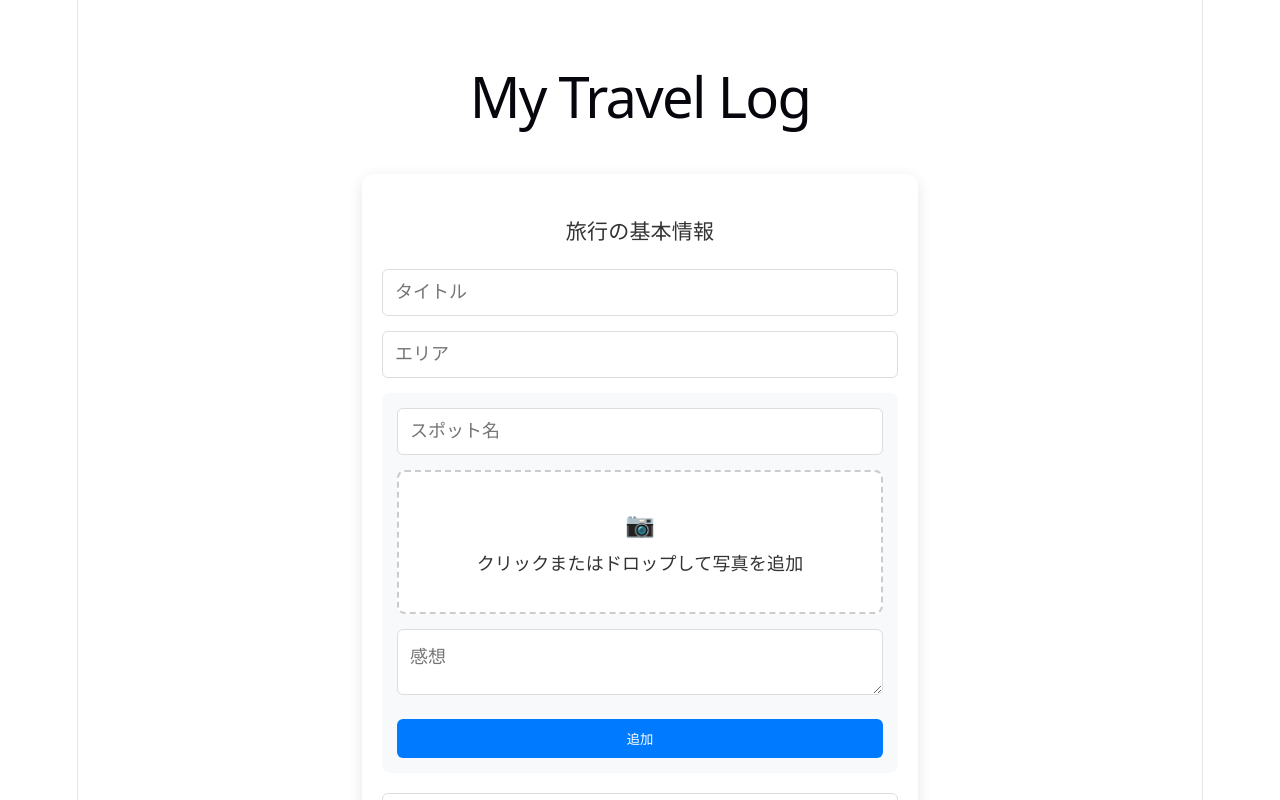
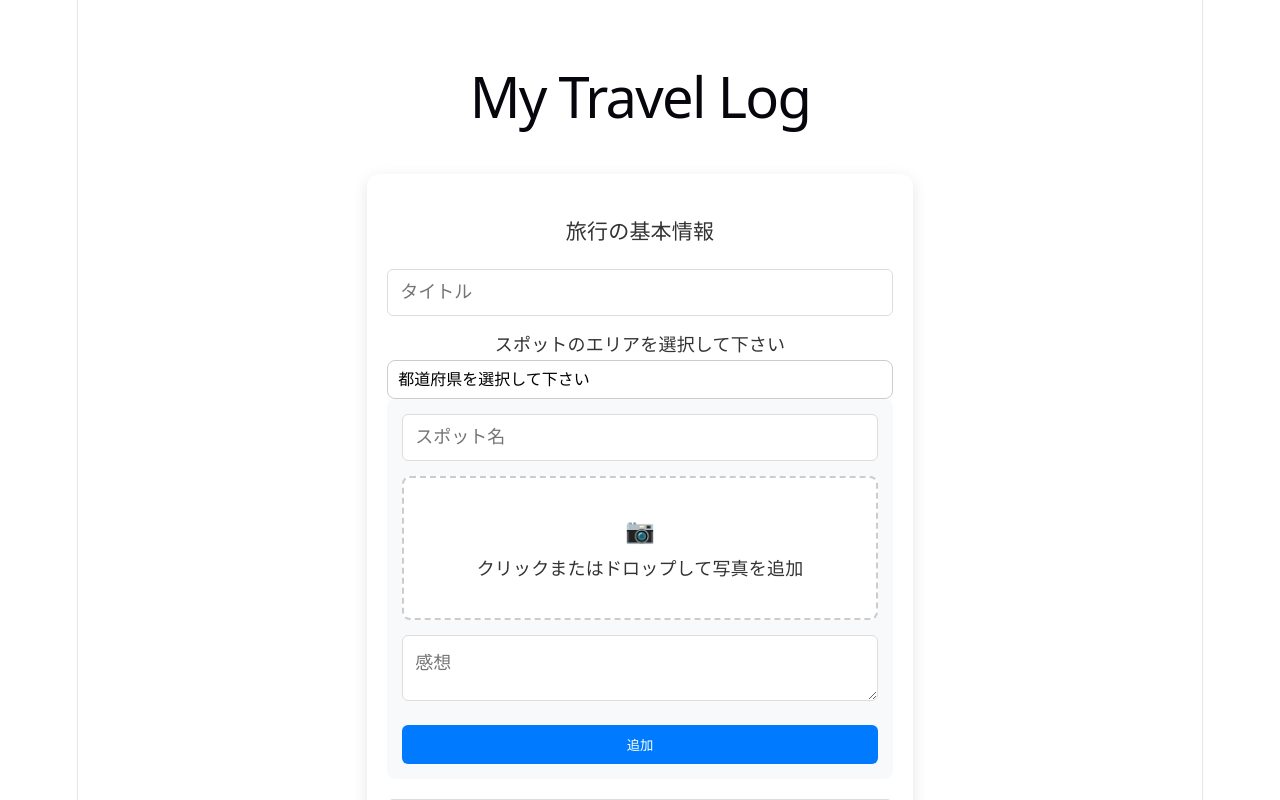
Before and after one commit to yoshinoriKuru/my-travel-log, a React (Vite) app: page / in a window 1280 px wide. Shown: the top 800 px of the page. Built offline with nearby package versions, Linux system fonts and the light colour scheme.

Commit message:
fix: 地図モーダルのピン移動を完了ボタン押下時のみ保存するよう修正

```diff
--- a/src/App.css
+++ b/src/App.css
@@ -49,6 +49,24 @@ h1 {
   border: 0;
   border-top: 1px solid #eee;
   margin: 20px 0;
+}
+
+/* エリアセレクト */
+.area-select {
+  width: 100%;
+  padding: 10px;
+  border: 1px solid #ccc;
+  border-radius: 8px;
+  background-color: white;
+  color: black;
+  font-size: 16px;
+  cursor: pointer;
+  appearance: none;
+}
+
+.area-select:focus {
+  border-color: #f0ad4e;
+  outline: none;
 }
 
 /* --- スポット入力セクション --- */
@@ -237,7 +255,7 @@ h1 {
 
 /* 編集キャンセルボタン */
 .cancel-edit-button {
-  width: 100%;
+  width: 60%;
   padding: 10px;
   margin-top: 10px;
   background-color: #f8f9fa;
@@ -245,6 +263,7 @@ h1 {
   border: 1px solid #ddd;
   border-radius: 4px;
   cursor: pointer;
+  font-size: 18px;
   font-weight: bold;
   transition: background-color 0.2s;
 }
@@ -460,15 +479,23 @@ h1 {
   border-radius: 4px;
 }
 
+/* 編集の完了ボタン */
 .spot-done-button {
   background-color: #5cb85c;
+  font-size: 18px;
   color: white;
   border: none;
   padding: 4px 12px;
   border-radius: 4px;
   align-self: flex-end;
   cursor: pointer;
+  transition: background-color 2s;
 }
+
+.spot-done-button:hover {
+  background-color: rgb(17, 109, 17);
+}
+
 
 /* 編集中のドロップゾーン */
 .edit-drop-zone {
--- a/src/App.tsx
+++ b/src/App.tsx
@@ -128,6 +128,7 @@ function App() {
     try {
       const response = await fetch(`https://nominatim.openstreetmap.org/search?q=${encodeURIComponent(query)}&format=json&limit=1`);
       const data = await response.json();
+
       if (data && data.length > 0) {
         return { lat: parseFloat(data[0].lat), lng: parseFloat(data[0].lon) };
       }
@@ -195,7 +196,23 @@ function App() {
       <form onSubmit={handleSubmit} className='travel-form'>
         <h3>{editingId ? "旅行記を編集" : "旅行の基本情報"}</h3>
         <input name='title' placeholder='タイトル' value={formData.title} onChange={(e) => setFormData({...formData, title: e.target.value})} required />
-        <input name="area" placeholder='エリア' value={formData.area} onChange={(e) => setFormData({...formData, area: e.target.value})} required />
+        <div className='input-group'>
+          <label>スポットのエリアを選択して下さい</label>
+          <select
+            className="area-select"
+            value={formData.area}
+            required
+            onChange={(e) => setFormData({ ...formData, area: e.target.value })}
+          >
+            <option value="" disabled>都道府県を選択して下さい</option>
+
+            {Object.keys(AREA_COORDINATES).map((pref) => (
+              <option key={pref} value={pref}>
+                {pref}
+              </option>
+            ))}
+          </select>
+        </div>
 
         <div className='spot-input-section'>
           <input name="name" placeholder='スポット名' value={spotInput.name} onChange={(e) => setSpotInput({...spotInput, name: e.target.value})} />
@@ -379,7 +396,7 @@ function App() {
         {editingId != null && (
           <div className='edit-actions-footer'>
             <button type="button" onClick={cancelEdit} className='cancel-edit-button'>
-              旅行記の編集をキャンセルする
+              編集をキャンセルする
             </button>
           </div>
         )}
--- a/src/TravelMap.tsx
+++ b/src/TravelMap.tsx
@@ -17,10 +17,8 @@ interface Spot {
 
 interface TravelMapSpots {
   spots: Spot[];
-  onClose: () => void;
-  // onSelectionLocation?: (lat: number, lng: number) => void;
-  // どのスポット(id)が度の座標(lat, lng)に動いたかを親に伝える
-  onSpotMove: (id: string, lat: number, lng: number) => void;
+  onClose: () => void;    // 保存せずに閉じる
+  onSpotMove: (spotId: string, lat: number, lng: number) => void;   // 完了ボタンを押した時に、確定した移動分を親にまとめて報告する
 }
 
 const TravelMap: React.FC<TravelMapSpots> = ({ spots, onClose, onSpotMove }) => {
@@ -28,6 +26,8 @@ const TravelMap: React.FC<TravelMapSpots> = ({ spots, onClose, onSpotMove }) =>
   const mapContainer = useRef<HTMLDivElement>(null);
   // 地図インスタンス(機能)を保持するためのRef
   const map = useRef<maplibregl.Map | null>(null);
+  // ドラッグした一時的な座標を保持するRef(親のStateを使用しない)　{"spotId": {lat:123, lng:456}}の形式で保存される
+  const pendingMoves = useRef<{[key: string]: { lat: number, lng: number }}>({});
 
   useEffect(()=> {
     if (!mapContainer.current || map.current) return;
@@ -42,7 +42,7 @@ const TravelMap: React.FC<TravelMapSpots> = ({ spots, onClose, onSpotMove }) =>
             type: 'raster',
             tiles: ['https://cyberjapandata.gsi.go.jp/xyz/std/{z}/{x}/{y}.png'],
             tileSize: 256,
-            attribution: "国土地理院",
+            attribution: "国土地理院, OpenStreetMap contributors",
           }
         },
         layers: [{ id: 'gsi-layer', type: 'raster', source: 'gsi' }]
@@ -63,10 +63,10 @@ const TravelMap: React.FC<TravelMapSpots> = ({ spots, onClose, onSpotMove }) =>
       .setPopup(new maplibregl.Popup({ offset: 25, closeButton: true, closeOnClick: false }).setHTML(`<b>${spot.name}</b><br/>ドラッグして移動可能`))
       .addTo(currentMap);
 
-      // ドラッグが終わった時のイベント
+      // ドラッグが終わった時、一時保存Refを更新する
       marker.on('dragend', () => {
         const newLngLat = marker.getLngLat();
-        onSpotMove(spot.id, newLngLat.lat, newLngLat.lng);
+        pendingMoves.current[spot.id] = { lat: newLngLat.lat, lng: newLngLat.lng };
       });
     });
 
@@ -83,12 +83,21 @@ const TravelMap: React.FC<TravelMapSpots> = ({ spots, onClose, onSpotMove }) =>
     };
   }, [spots]);
 
+  // 「位置を修正して完了して閉じる」ボタンが押された時の処理
+  const handleConfirmSave = () => {
+    // 溜まっていた移動（pendingMoves）をすべて親の handleSpotMove に流す
+    Object.entries(pendingMoves.current).forEach(([spotId, coords]) => {
+      onSpotMove(spotId, coords.lat, coords.lng);
+    });
+    onClose();    // モーダルを閉じる
+  };
+
   return (
     <div className='map-modal-overlay'>
       <div className='map-modal-content'>
         <div className='map-header'>
           <div className='map-save'>
-            <button type='button' className='map-save-confirm-button' onClick={onClose}>
+            <button type='button' className='map-save-confirm-button' onClick={handleConfirmSave}>
               位置修正を完了して閉じる
             </button>
           </div>
```
